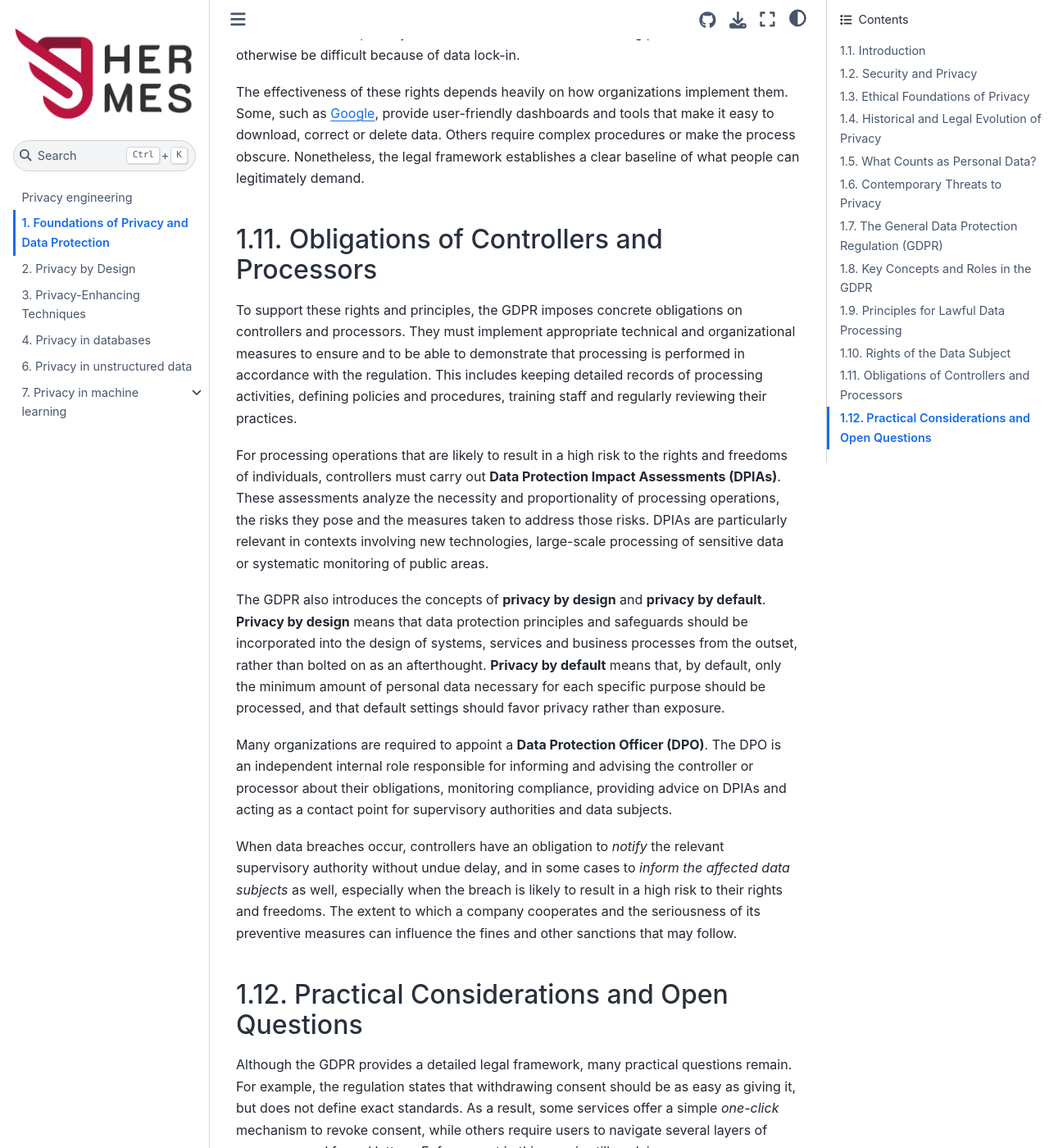
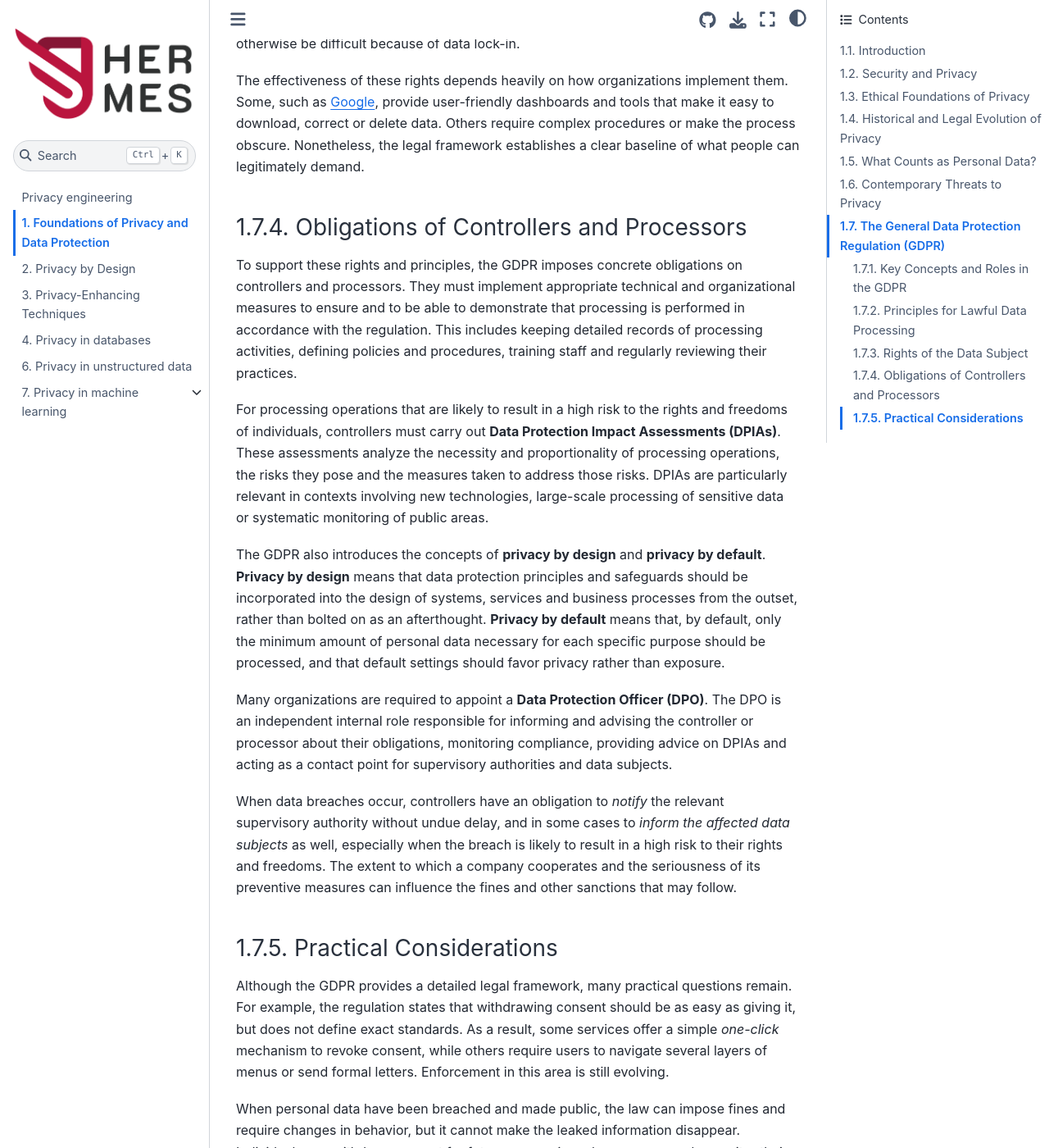
Before and after one commit to ablancoj/privacy-course, a Jupyter Book: the page built from intro-gdpr.md, in a window 1280 px wide and 1400 px high, scrolled down 11016 px. Shown: the whole window at 82% size. Built offline with Jupyter Book 1.0.4 settings and Sphinx 7.4.7 and the Sphinx Book theme 1.1.4, drawn with Linux system fonts in a browser that asks for light colours; pages that are not in the unit, such as notebooks, are missing from menus; some of the changed text lies outside the part shown.

Commit message:
intro structure

```diff
--- a/intro-gdpr.md
+++ b/intro-gdpr.md
@@ -159,7 +159,7 @@ One of the aims of the GDPR is to harmonize data protection laws across EU membe
 
 Over time, the GDPR has influenced legislation in other jurisdictions. Several countries and regions have adopted privacy laws that borrow concepts, structures and terminology from the GDPR, making it a *de facto* reference model for data protection worldwide.
 
-## Key Concepts and Roles in the GDPR
+### Key Concepts and Roles in the GDPR
 
 The GDPR introduces a set of definitions that structure how we think about personal data and its processing. At the center is the **data subject**, the identifiable natural person whose personal data are being processed. Around the data subject are two main types of organizations: **controllers** and **processors**.
 
@@ -173,7 +173,7 @@ The regulation also defines **processing** very broadly. Any operation performed
 
 The GDPR distinguishes between **pseudonymization** and **anonymization** as techniques for protecting data. **Pseudonymization** usually refers to replacing direct identifiers with artificial identifiers or codes while keeping the possibility of reversing the process under controlled conditions. This can reduce risk but does not remove the data from the scope of the GDPR. **Anonymization**, in contrast, aims at transforming the data in such a way that individuals are no longer identifiable, even when indirect identifiers are considered. Truly anonymized data are not subject to the GDPR, but achieving this in practice is difficult, especially with high-dimensional or rich datasets.
 
-## Principles for Lawful Data Processing
+### Principles for Lawful Data Processing
 
 Beyond definitions, the GDPR sets out fundamental principles that must guide all processing of personal data. These principles encapsulate the spirit of the regulation and provide a framework against which concrete practices can be evaluated.
 
@@ -193,7 +193,7 @@ Finally, **integrity** and **confidentiality** require that personal data be pro
 
 The GDPR also imposes special restrictions on certain categories of data, including *health data*, *biometric data*, *genetic data*, *racial* or *ethnic origin*, *political opinions*, *religious* or *philosophical beliefs* and *trade union membership*. Processing of these special categories is generally prohibited unless specific conditions are met, such as explicit consent, important public interest, preventive or occupational medicine, public health or scientific research with appropriate safeguards. **Genetic data**, in particular, are highly sensitive because they reveal information *not only about the individual* data subject but also about *family members and potentially descendants*.
 
-## Rights of the Data Subject
+### Rights of the Data Subject
 
 One of the most visible contributions of the GDPR is the set of rights it grants to data subjects. These rights are intended to give individuals more control over their personal data and to increase transparency and accountability.
 
@@ -207,7 +207,7 @@ The **right to restrict processing** allows individuals to request that their da
 
 The effectiveness of these rights depends heavily on how organizations implement them. Some, such as [Google](https://myaccount.google.com/dashboard), provide user-friendly dashboards and tools that make it easy to download, correct or delete data. Others require complex procedures or make the process obscure. Nonetheless, the legal framework establishes a clear baseline of what people can legitimately demand.
 
-## Obligations of Controllers and Processors
+### Obligations of Controllers and Processors
 
 To support these rights and principles, the GDPR imposes concrete obligations on controllers and processors. They must implement appropriate technical and organizational measures to ensure and to be able to demonstrate that processing is performed in accordance with the regulation. This includes keeping detailed records of processing activities, defining policies and procedures, training staff and regularly reviewing their practices.
 
@@ -219,7 +219,7 @@ Many organizations are required to appoint a **Data Protection Officer (DPO)**.
 
 When data breaches occur, controllers have an obligation to *notify* the relevant supervisory authority without undue delay, and in some cases to *inform the affected data subjects* as well, especially when the breach is likely to result in a high risk to their rights and freedoms. The extent to which a company cooperates and the seriousness of its preventive measures can influence the fines and other sanctions that may follow.
 
-## Practical Considerations and Open Questions
+### Practical Considerations
 
 Although the GDPR provides a detailed legal framework, many practical questions remain. For example, the regulation states that withdrawing consent should be as easy as giving it, but does not define exact standards. As a result, some services offer a simple *one-click* mechanism to revoke consent, while others require users to navigate several layers of menus or send formal letters. Enforcement in this area is still evolving.
 
```
Also changed, not shown: 5 other files.
